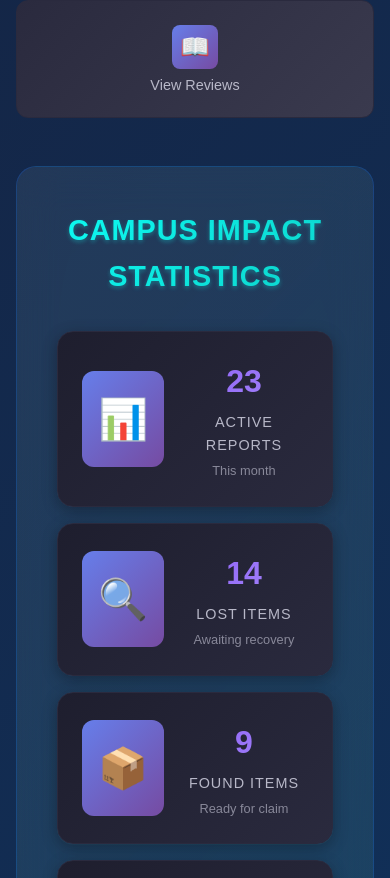
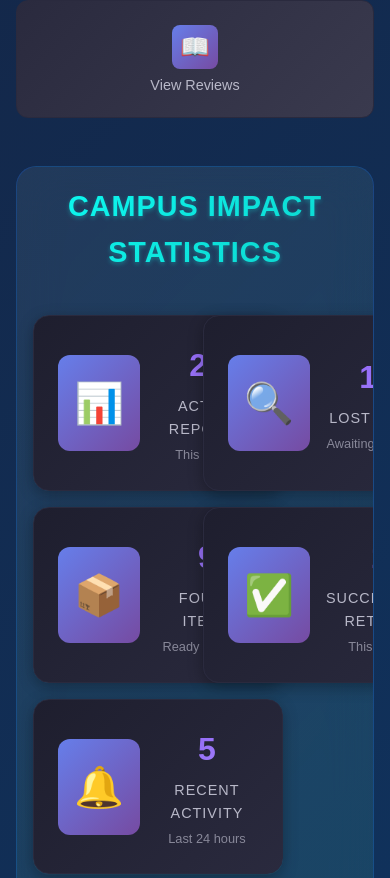
Before and after one commit to Pawan-Kumar-56/lostfound-frontend, a React (Vite) app: page /dashboard in a window 390 px wide. Shown: the part 3606-4484 px from the top of the page. Built offline with nearby package versions, Linux system fonts and the light colour scheme.

Commit message:
Make Register page stats section horizontal

```diff
--- a/src/Register.css
+++ b/src/Register.css
@@ -229,6 +229,8 @@ body {
 .stats-section {
   display: flex;
   justify-content: space-around;
+  align-items: center;
+  flex-direction: row;
   background: linear-gradient(135deg, rgba(58, 134, 255, 0.1) 0%, rgba(0, 245, 255, 0.1) 100%);
   backdrop-filter: blur(20px);
   padding: 2.5rem;
@@ -694,6 +696,16 @@ body {
     gap: 0.75rem;
   }
 
+  .stats-section {
+    flex-direction: row;
+    padding: 1.5rem;
+    gap: 1rem;
+  }
+
+  .stat-item h4 {
+    font-size: 1.8rem;
+  }
+
   .next-btn, .prev-btn, .register-btn {
     padding: 0.875rem 1.5rem;
     font-size: 0.95rem;
@@ -713,6 +725,16 @@ body {
   .step-indicator {
     gap: 0.5rem;
     margin-bottom: 1.5rem;
+  }
+
+  .stats-section {
+    flex-direction: row;
+    padding: 1rem;
+    gap: 0.5rem;
+  }
+
+  .stat-item h4 {
+    font-size: 1.5rem;
   }
 
   .step {
```
